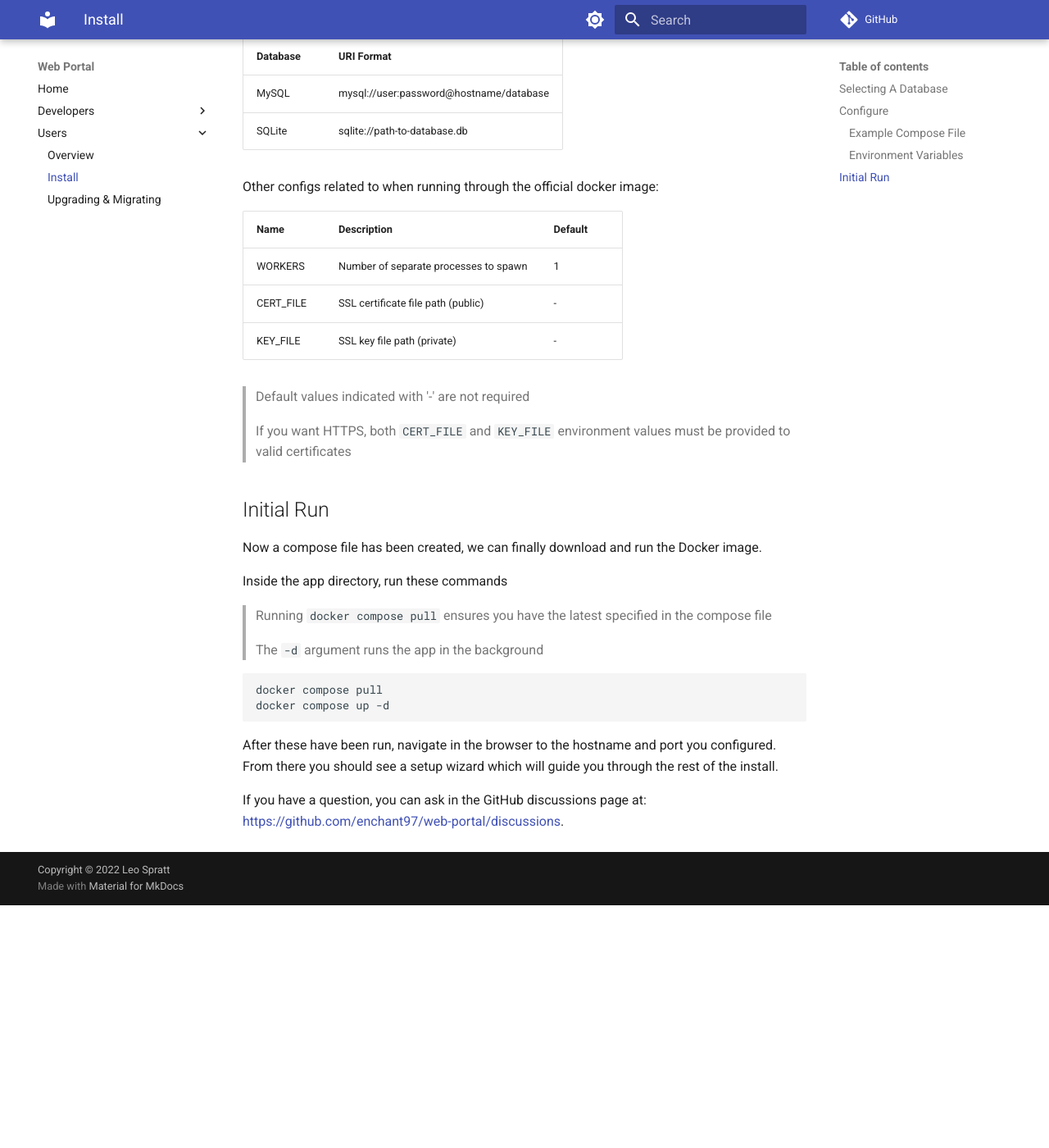
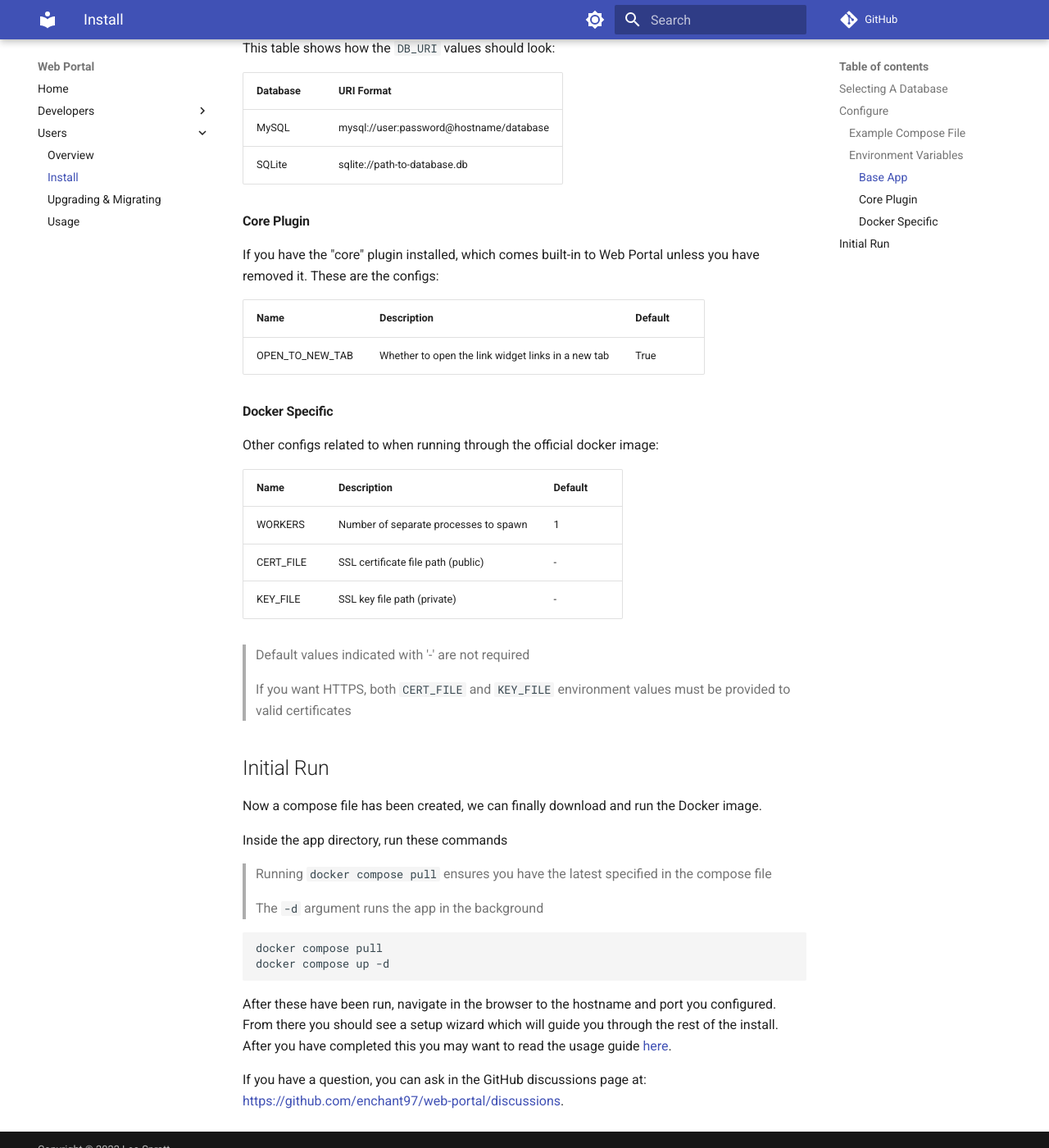
Before and after one commit to enchant97/web-portal, an MkDocs documentation site: the page built from docs/users/install.md, in a window 1280 px wide and 1400 px high, scrolled down 1862 px. Shown: the whole window at 82% size. Built offline with MkDocs 1.6.1 and Material for MkDocs 9.7.7, drawn with Linux system fonts in a browser that asks for light colours; comment, search, counter and statistics services are not loaded; before the commit the page ends 2966 px from its top, so only the background shows below that.

Commit message:
add usage guide

````diff
--- a/docs/users/install.md
+++ b/docs/users/install.md
@@ -51,6 +51,8 @@ services:
 ### Environment Variables
 All configs shown here should be given as environment variables.
 
+#### Base App
+
 | Name           | Description                            | Default              |
 | :------------- | :------------------------------------- | :------------------- |
 | DB_URI         | URI of where db is stored              |                      |
@@ -67,6 +69,15 @@ This table shows how the `DB_URI` values should look:
 | :------- | :-------------------------------------- |
 | MySQL    | mysql://user:password@hostname/database |
 | SQLite   | sqlite://path-to-database.db            |
+
+#### Core Plugin
+If you have the "core" plugin installed, which comes built-in to Web Portal unless you have removed it. These are the configs:
+
+| Name            | Description                                        | Default |
+| :-------------- | :------------------------------------------------- | :------ |
+| OPEN_TO_NEW_TAB | Whether to open the link widget links in a new tab | True    |
+
+#### Docker Specific
 
 Other configs related to when running through the official docker image:
 
@@ -94,6 +105,6 @@ docker compose pull
 docker compose up -d
 ```
 
-After these have been run, navigate in the browser to the hostname and port you configured. From there you should see a setup wizard which will guide you through the rest of the install.
+After these have been run, navigate in the browser to the hostname and port you configured. From there you should see a setup wizard which will guide you through the rest of the install. After you have completed this you may want to read the usage guide [here](usage.md).
 
 If you have a question, you can ask in the GitHub discussions page at: <https://github.com/enchant97/web-portal/discussions>.
````
Also changed, not shown: docs/users/index.md (+1 -0 lines), docs/users/usage.md (added, +73 -0 lines).
